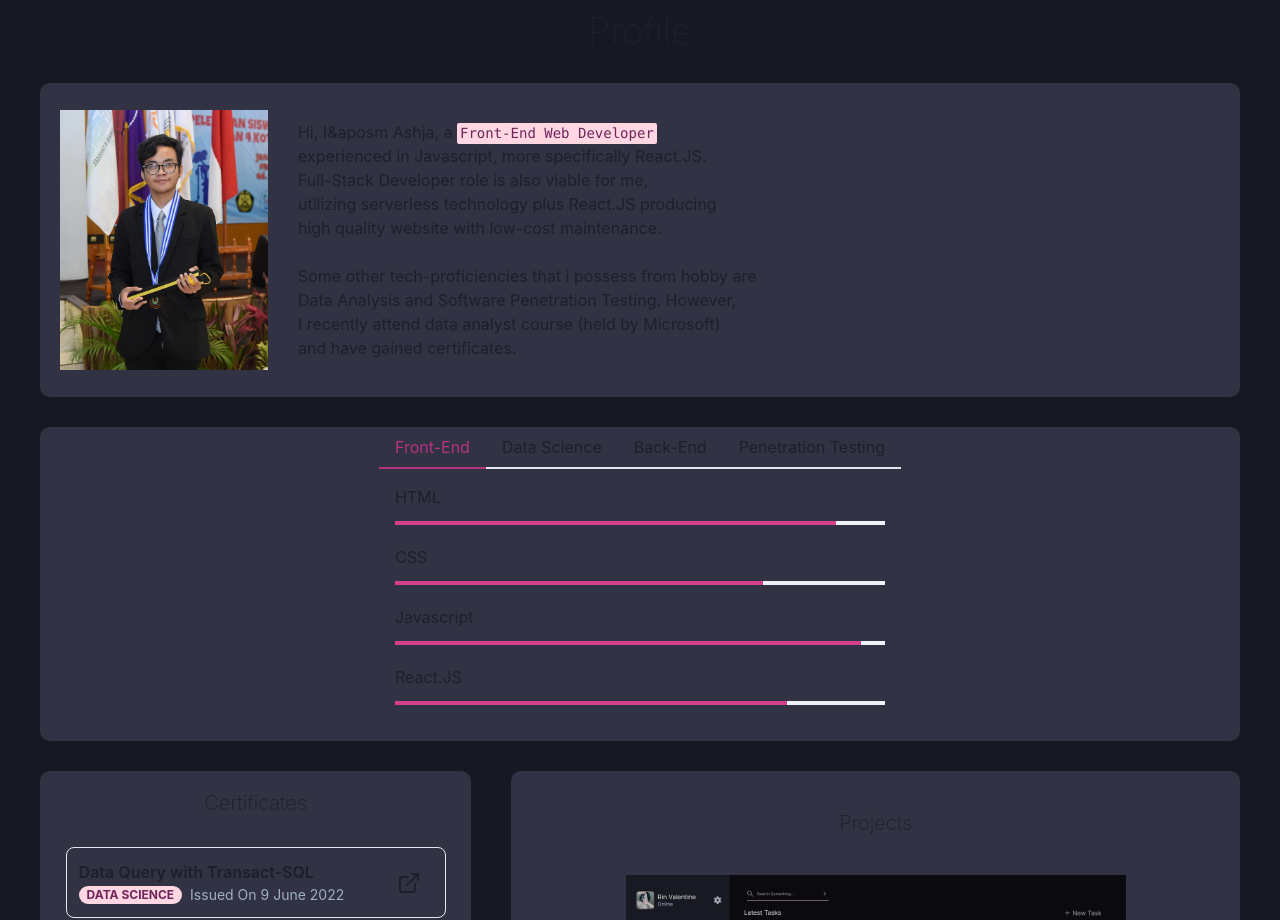
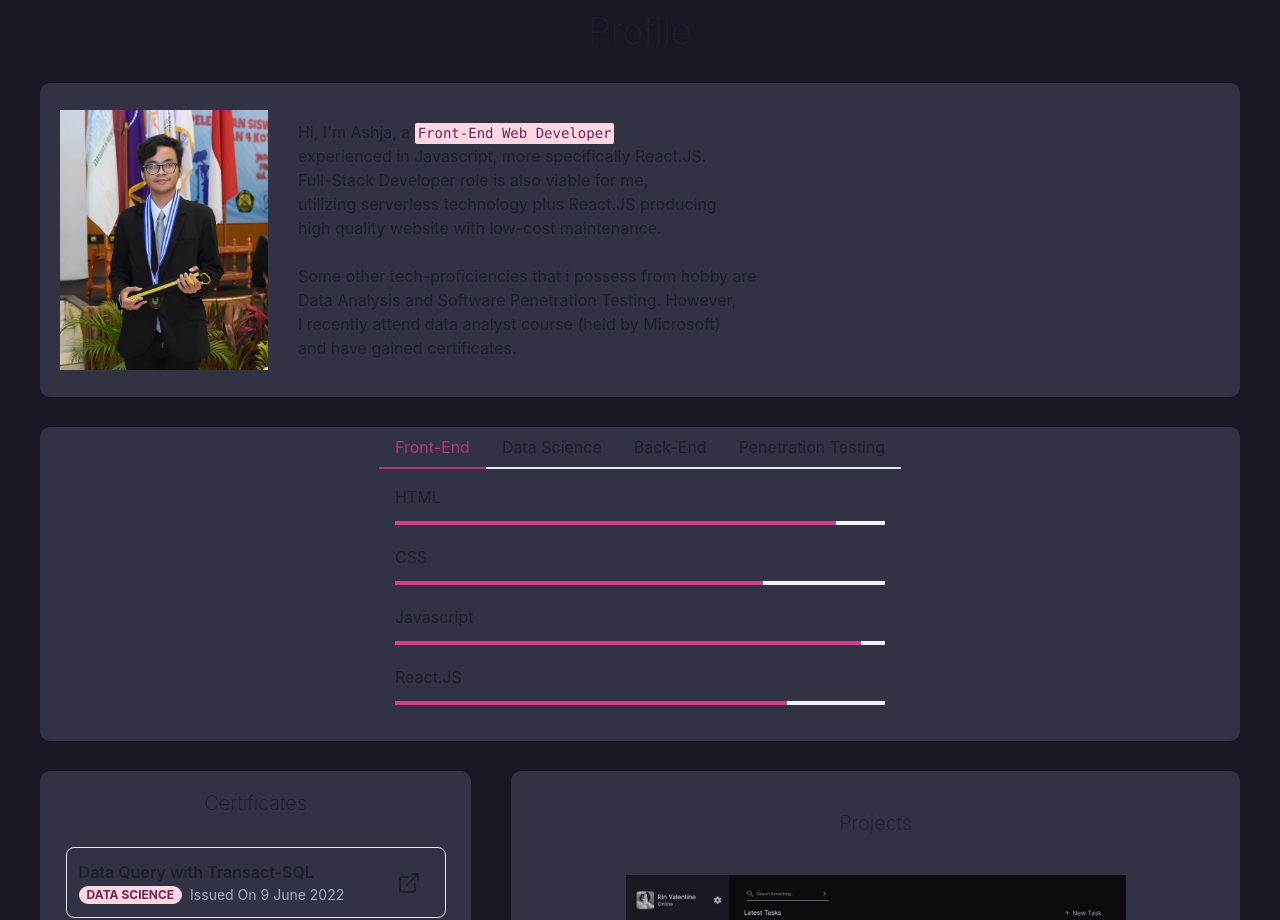
Before and after one commit to Anonlly/portfolio-mocha, a Next.js app: page / in a window 1280 px wide. Shown: the part 820-1740 px from the top of the page. Built offline with nearby package versions, Linux system fonts and the light colour scheme.

Commit message:
minor fix

```diff
--- a/pages/index.tsx
+++ b/pages/index.tsx
@@ -187,7 +187,7 @@ const Home: NextPage = () => {
           <Text
             m={dimensions && dimensions?.borderBox.width < 768 ? "20px" : "10px"}
             fontSize={dimensions && dimensions?.borderBox.width < 768 ? "sm" : "md"}
-            maxW={500}>Hi, I&aposm Ashja, a <Code colorScheme={"pink"}>Front-End Web Developer</Code> <br />
+            maxW={500}>Hi, I&#39;m Ashja, a <Code colorScheme={"pink"}>Front-End Web Developer</Code> <br />
             experienced in Javascript, more specifically React.JS. {dimensions && dimensions?.borderBox.width < 768 ? <></> : <br />}
             Full-Stack Developer role is also viable for me, {dimensions && dimensions?.borderBox.width < 768 ? <></> : <br />}
             utilizing serverless technology plus React.JS producing {dimensions && dimensions?.borderBox.width < 768 ? <></> : <br />}
```
